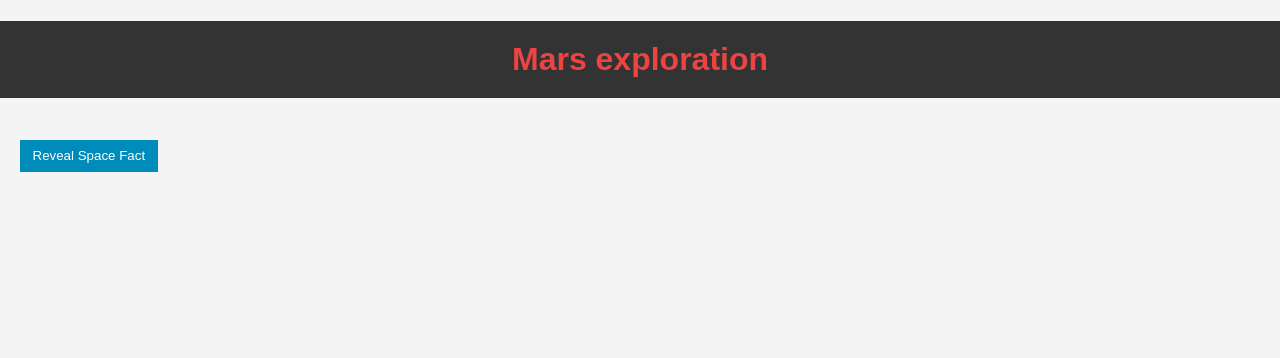
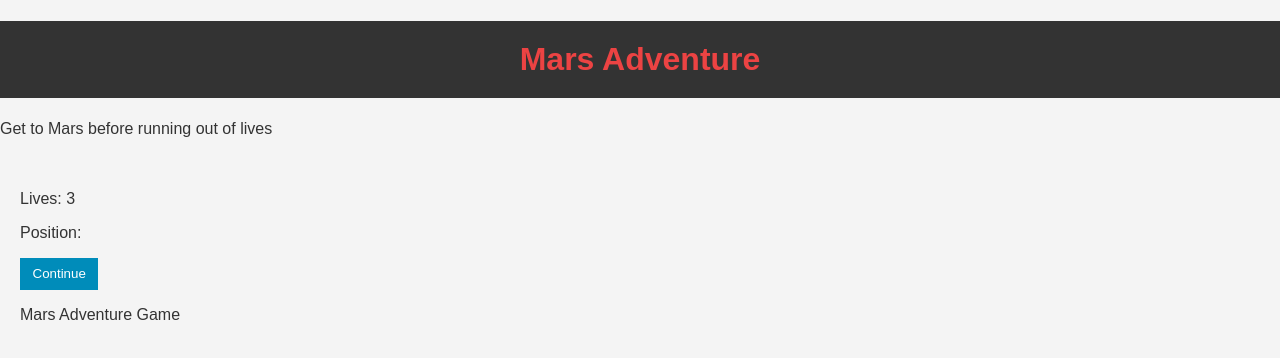
Before and after one commit to rralph21/Vitug_Ralph_Lab_3, a plain HTML site: page index.html in a window 1280 px wide. Drawn offline with Linux system fonts and the light colour scheme.

Commit message:
changing concept and redesigning

```diff
--- a/index.html
+++ b/index.html
@@ -4,20 +4,36 @@
 		<meta charset="UTF-8" />
 		<meta name="viewport" content="width=device-width, initial-scale=1.0" />
 		<link rel="stylesheet" href="styles.css" />
-		<title>Mars exploration</title>
+		<title>Mars Adventure Game</title>
 	</head>
 	<body>
 		<header>
-        <h1 id="celestial-name"> Mars exploration </h1>
+        <h1 id="celestial-name"> Mars Adventure </h1>
+        <p>Get to Mars before running out of lives</p>
     </header>
 
     <main>
-      <section id="celestial-info">
-        <!-- The description paragraph and list will be added here dynamically -->
-      </section>
+      <div id="status">
+        <p>Lives: <span id="lives">3</span></p>
+        <p>Position: <span id="position"></span></p>
+      </div>
 
-      <button id="reveal-btn">Reveal Space Fact</button>
-      <p id="space-fact" style="display:none;"></p>
+      <div id="track">
+        <!-- Javascript will parse here-->
+      </div>
+
+      <div id="question-container" class="hidden">
+        <p id="question"></p>
+        <div id="choices"></div>
+
+      </div>
+
+      <div id="message"></div>
+      <button id="continueBtn" class="hidden">Continue</button>
+
+      <footer>
+        <p>Mars Adventure Game</p>
+      </footer>
     </main>
 
     <script src="script.js"></script>
```
Also changed, not shown: styles.css (line endings or trailing spaces).
